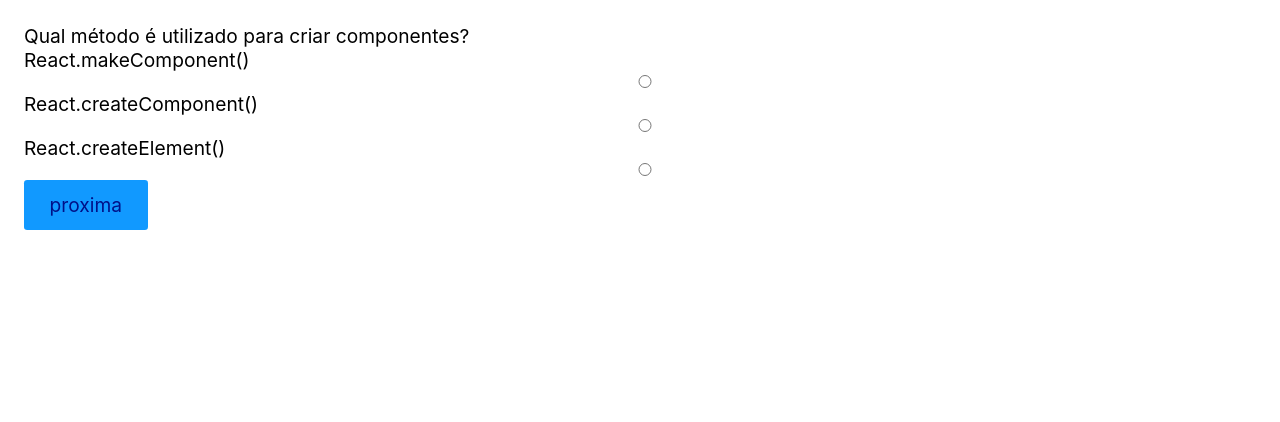
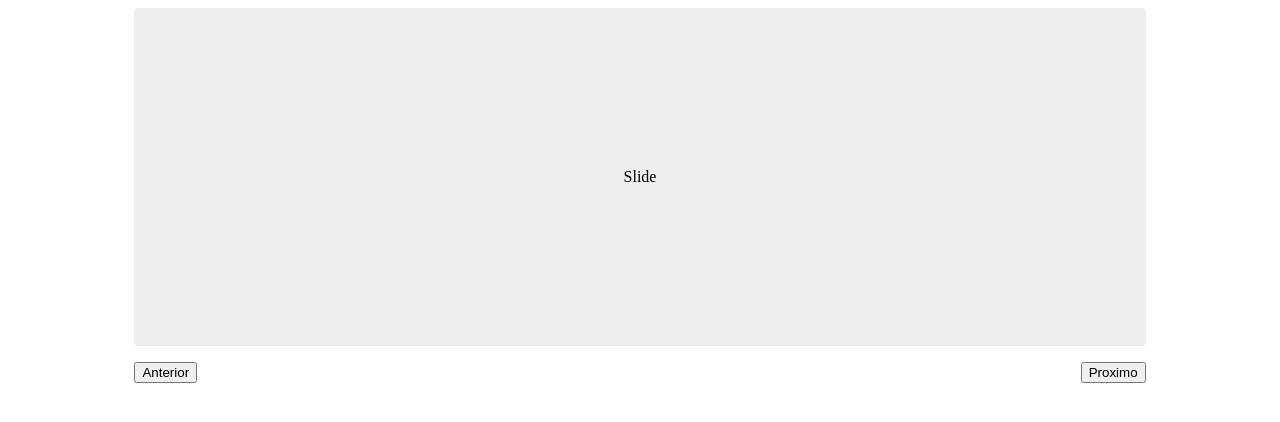
Before and after one commit to narciso-roberto/FUP, a React (Vite) app: page / in a window 1280 px wide. Shown: the top 422 px of the page. Built offline with nearby package versions, Linux system fonts and the light colour scheme.

Commit message:
criando slides

```diff
--- a/index.html
+++ b/index.html
@@ -4,7 +4,7 @@
     <meta charset="UTF-8" />
     <meta name="viewport" content="width=device-width, initial-scale=1.0" />
     <title>React</title>
-    <link rel="stylesheet" href="./style.css" />
+    <!-- <link rel="stylesheet" href="./style.css" /> -->
 
   </head>
 
--- a/src/App.jsx
+++ b/src/App.jsx
@@ -1,78 +1,28 @@
-import React, { useState } from 'react';
-import Radio from './inputs/Radio';
+import React from 'react';
+import Slide from './Slide';
 
-const perguntas = [
-  {
-    pergunta: 'Qual método é utilizado para criar componentes?',
-    options: [
-      'React.makeComponent()',
-      'React.createComponent()',
-      'React.createElement()',
-    ],
-    resposta: 'React.createElement()',
-    id: 'p1',
-  },
-  {
-    pergunta: 'Como importamos um componente externo?',
-    options: [
-      'import Component from "./Component"',
-      'require("./Component")',
-      'import "./Component"',
-    ],
-    resposta: 'import Component from "./Component"',
-    id: 'p2',
-  },
-  {
-    pergunta: 'Qual hook não é nativo?',
-    options: ['useEffect()', 'useFetch()', 'useCallback()'],
-    resposta: 'useFetch()',
-    id: 'p3',
-  },
-  {
-    pergunta: 'Qual palavra deve ser utilizada para criarmos um hook?',
-    options: ['set', 'get', 'use'],
-    resposta: 'use',
-    id: 'p4',
-  },
-];
 
 
 const App = () => {
-  const [slide,setSlide] = useState(0)
-  const [select,setSelect] = useState({p1:'',p2:'',p3:'',p4:''})
-  const [resultado,setResultado] = useState(null)
+  const slides = [
+    {
+      id:'slide1',
+      text: 'Slide'
+    },
+    {
+      id:'slide2',
+      text: 'Slide'
+    }
+    ,
+    {
+      id:'slide3',
+      text: 'Slide'
+    }
+]
 
-  function handleChange({target}){
-    setSelect({...select, [target.id]: target.value})
-  }
+  return (<>
+    <Slide slides={slides}/>
+  </>);
+}
 
-  function handleClick(){
-    setSlide(slide+1)
-  }
-
-  function pontos(){
-    const acertos = perguntas.filter((request) => request.resposta == select[request.id])
-    setResultado("Voce acertou "+ acertos.length +" de "+ perguntas.length)
-  }
-
-  if(slide < perguntas.length)
-  return (
-    <form onSubmit={(even) => {even.preventDefault()}}>
-      <>
-      {perguntas.map((quest,index) => {
-        return(<>
-        <Radio handleChange={handleChange} ativo={slide == index} {...quest}/>
-        </>)
-      })}
-      </>
-      <button onClick={handleClick}>proxima</button>
-    </form>
-    );
-
-  else
-  return(<>
-    {!resultado ? pontos() : resultado}
-  </>)
-  }
-
-  export default App;
+export default App;
--- /dev/null
+++ b/src/Slide.jsx
@@ -0,0 +1,41 @@
+import React from 'react'
+import style from './Slide.module.css'
+
+const Slide = ({slides}) => {
+
+    const [slide,setSlide] = React.useState(0)
+    const [position,setPosition] = React.useState(0)
+    const contentRef = React.useRef()
+
+
+    React.useEffect(() => {
+        const {width} = contentRef.current.getBoundingClientRect()
+        setPosition(-(slide * width))
+    },[slide])
+
+
+    function voltar(){
+        if(slide > 0)
+            setSlide(slide-1)
+
+    }
+
+    function avancar(){
+        if(slide < slides.length -1)
+            setSlide(slide+1)
+    }
+
+
+  return (
+    <section className={style.container}>
+        <div ref={contentRef} className={style.content} style={{transform: `translateX(${position}px)`}}>
+            {slides.map((slide) => (<div key={slide.id} className={style.item}>{slide.text}</div>))}
+        </div>
+        <nav className={style.nav}>
+            <button onClick={voltar}>Anterior</button> <button onClick={avancar}>Proximo</button>
+        </nav>
+    </section>
+  )
+}
+
+export default Slide
--- /dev/null
+++ b/src/Slide.module.css
@@ -0,0 +1,28 @@
+
+
+.container {
+    overflow: hidden;
+  }
+
+  .content {
+    display: flex;
+    z-index: 100;
+    transition: transform 0.3s ease;
+  }
+
+  .item {
+    flex-shrink: 0;
+    width: 80%;
+    margin: 0 10%;
+    border-radius: 4px;
+    background-color: #eee;
+    text-align: center;
+    padding: 10rem 0;
+  }
+
+  .nav {
+    display: flex;
+    justify-content: space-between;
+    width: 80%;
+    margin: 1rem auto;
+  }
```
